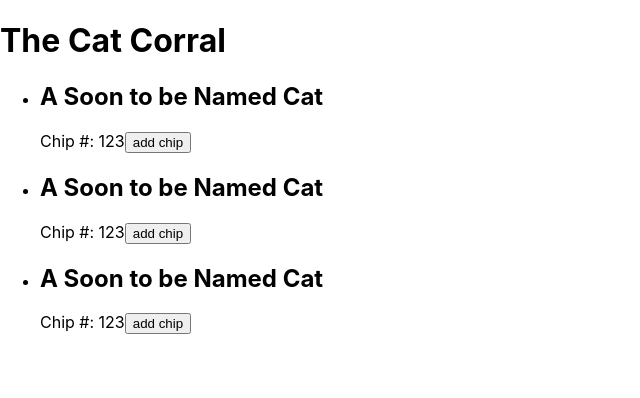
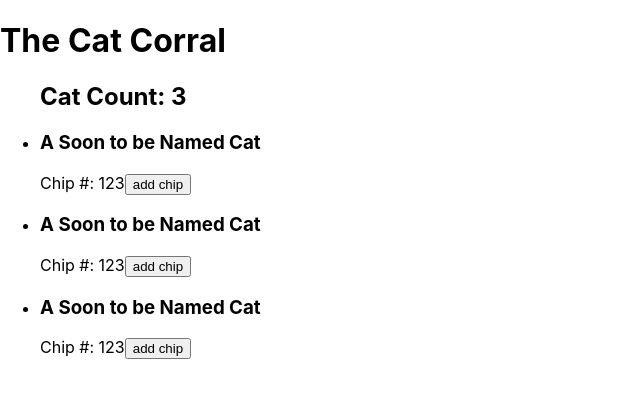
Before and after one commit to xiomaraR/flasky-front-end, a React (Create React App) app: page / in a window 1280 px wide. Shown: the top 398 px of the page, without its empty margins (0-640 px from the left). Built offline with nearby package versions, Linux system fonts and the light colour scheme.

Commit message:
Change header tags

```diff
--- a/src/component/Cat.js
+++ b/src/component/Cat.js
@@ -3,7 +3,7 @@ import React from "react";
 const Cat = () => {
   return (
     <li>
-      <h2>A Soon to be Named Cat</h2>
+      <h3>A Soon to be Named Cat</h3>
         <span>Chip #: 123</span>
         <button>add chip</button>
     </li>
--- a/src/component/CatList.js
+++ b/src/component/CatList.js
@@ -4,9 +4,10 @@ import React from "react";
 const CatList = () => {
   return (
     <ul className="cat_list">
-      <Cat></Cat>
-      <Cat></Cat>
-      <Cat></Cat>
+      <h2>Cat Count: 3</h2>
+      <Cat />
+      <Cat />
+      <Cat />
     </ul>
   );
 };
```
